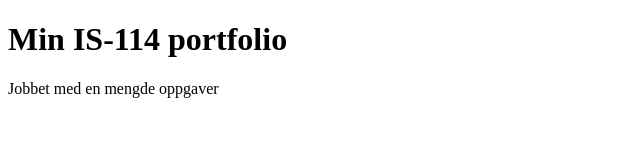
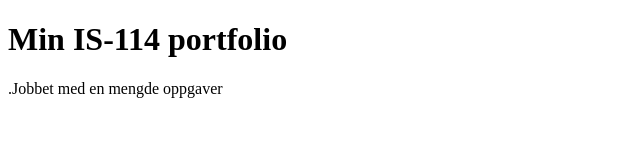
Before and after one commit to lukeroberson04/Luke-s-1st-Repository, a plain HTML site: page docs/index.html in a window 1280 px wide. Shown: the full height of the page, 0-640 px from the left. Drawn offline with Linux system fonts and the light colour scheme.

Commit message:
lat til punktum

```diff
--- a/docs/index.html
+++ b/docs/index.html
@@ -7,6 +7,6 @@
 </head>
 <body>
   <h1>Min IS-114 portfolio</h1>
-  <p> Jobbet med en mengde oppgaver </p>
+  <p> .Jobbet med en mengde oppgaver </p>
 </body>
 </html>
```
